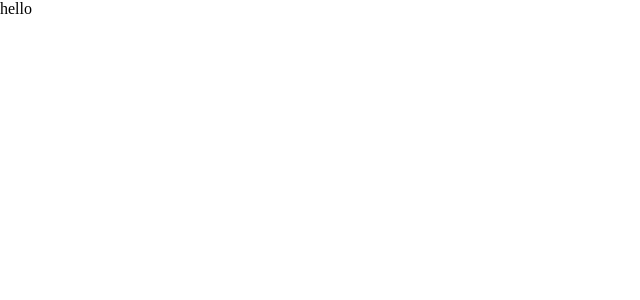
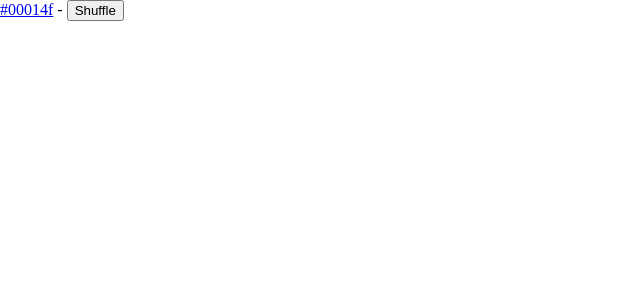
Before and after one commit to lucleray/color, a Next.js app: page / in a window 1280 px wide. Shown: the top 300 px of the page, without its empty margins (0-640 px from the left). Built offline with nearby package versions, Linux system fonts and the light colour scheme.

Commit message:
refactor

```diff
--- a/lib/get-hex-colors-paths.js
+++ b/lib/get-hex-colors-paths.js
@@ -1,19 +1,23 @@
-const MAX = 10
+const MAX = 1000
 
-export async function getStaticPaths() {
+function getColorFromI(i) {
+  return Number(i).toString(16).padStart(6, '0').slice(-6)
+}
+
+export function getStaticPaths() {
   const paths = []
 
   for (let i = 0; i < MAX; i++) {
-    paths.push({
-      params: {
-        color: Number(i).toString(16).padStart(6, '0'),
-      },
-    })
+    paths.push({ params: { color: getColorFromI(i) } })
   }
 
   return { paths, fallback: false }
 }
 
-export async function getStaticProps({ params }) {
-  return { props: { color: `#${params.color}` } }
+export function getStaticProps({ params }) {
+  return { props: { color: params.color } }
 }
+
+export function getRandomColor() {
+  return getColorFromI(Math.floor(Math.random() * MAX))
+}
--- a/pages/[color].js
+++ b/pages/[color].js
@@ -1,5 +1,7 @@
 export { getStaticPaths, getStaticProps } from '../lib/get-hex-colors-max-paths'
 
 export default function ColorPage({ color }) {
-  return <div style={{ width: '100%', height: '100vh', background: color }} />
+  return (
+    <div style={{ width: '100%', height: '100vh', background: `#${color}` }} />
+  )
 }
--- a/pages/index.js
+++ b/pages/index.js
@@ -1,3 +1,17 @@
+import Link from 'next/link'
+import { useReducer } from 'react'
+
+import { getRandomColor } from '../lib/get-hex-colors-paths'
+
 export default function IndexPage() {
-  return 'hello'
+  const [color, shuffle] = useReducer(getRandomColor, null, getRandomColor)
+
+  return (
+    <div>
+      <Link href={`/${color}`}>
+        <a>#{color}</a>
+      </Link>{' '}
+      - <button onClick={shuffle}>Shuffle</button>
+    </div>
+  )
 }
```
